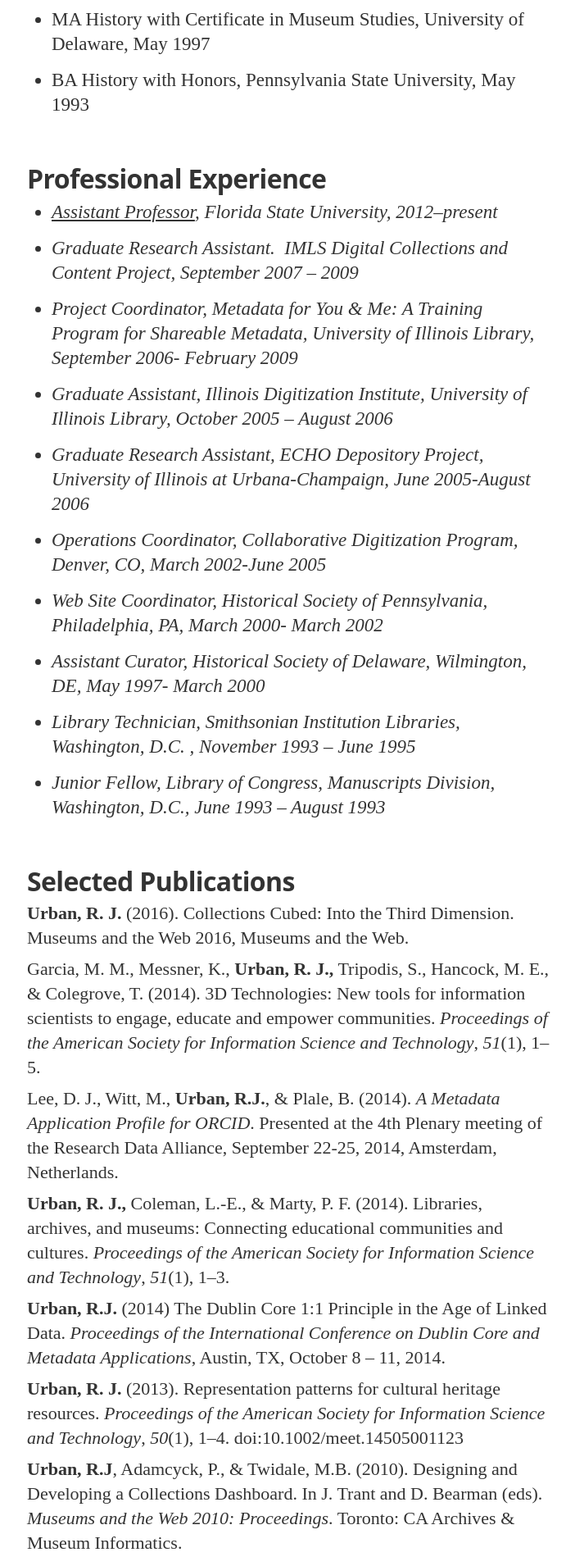
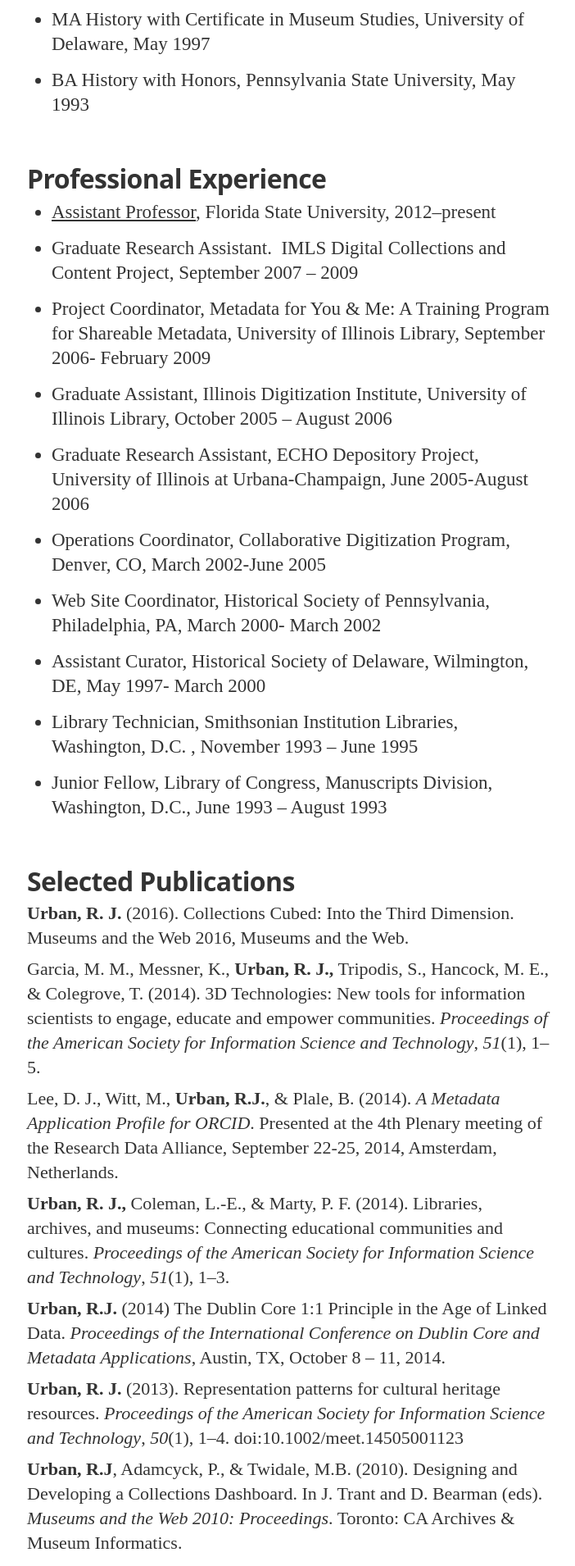
Before and after one commit to musebrarian/musebrarian.github.io, a Jekyll site: the page built from experience.md, in a window 1280 px wide. Shown: the part 554-2464 px from the top of the page at 82% size, without its empty margins (287-989 px from the left). Built offline with Jekyll 4.4.1, drawn with Linux system fonts in a browser that asks for light colours; nearby versions of some CDN libraries; some web fonts are replaced.

```diff
--- a/experience.md
+++ b/experience.md
@@ -14,16 +14,16 @@ http://richardjurban.net
 - BA History with Honors, Pennsylvania State University, May 1993
 
 ## Professional Experience
-- _[Assistant Professor](http://chi.cci.fsu.edu), Florida State University, 2012–present_
-- _Graduate Research Assistant.  IMLS Digital Collections and Content Project, September 2007 – 2009_
-- _Project Coordinator, Metadata for You & Me: A Training Program for Shareable Metadata, University of Illinois Library, September 2006- February 2009_
-- _Graduate Assistant, Illinois Digitization Institute, University of Illinois Library, October 2005 – August 2006 _
-- _Graduate Research Assistant, ECHO Depository Project, University of Illinois at Urbana-Champaign, June 2005-August 2006_
-- _Operations Coordinator, Collaborative Digitization Program, Denver, CO, March 2002-June 2005_
-- _Web Site Coordinator, Historical Society of Pennsylvania, Philadelphia, PA, March 2000- March 2002_
-- _Assistant Curator, Historical Society of Delaware, Wilmington, DE, May 1997- March 2000_
-- _Library Technician, Smithsonian Institution Libraries, Washington, D.C. , November 1993 – June 1995 _
-- _Junior Fellow, Library of Congress, Manuscripts Division, Washington, D.C., June 1993 – August 1993_
+- [Assistant Professor](http://chi.cci.fsu.edu), Florida State University, 2012–present
+- Graduate Research Assistant.  IMLS Digital Collections and Content Project, September 2007 – 2009
+- Project Coordinator, Metadata for You & Me: A Training Program for Shareable Metadata, University of Illinois Library, September 2006- February 2009
+- Graduate Assistant, Illinois Digitization Institute, University of Illinois Library, October 2005 – August 2006
+- Graduate Research Assistant, ECHO Depository Project, University of Illinois at Urbana-Champaign, June 2005-August 2006
+- Operations Coordinator, Collaborative Digitization Program, Denver, CO, March 2002-June 2005
+- Web Site Coordinator, Historical Society of Pennsylvania, Philadelphia, PA, March 2000- March 2002
+- Assistant Curator, Historical Society of Delaware, Wilmington, DE, May 1997- March 2000
+- Library Technician, Smithsonian Institution Libraries, Washington, D.C. , November 1993 – June 1995
+- Junior Fellow, Library of Congress, Manuscripts Division, Washington, D.C., June 1993 – August 1993
 
 ## Selected Publications
 **Urban, R. J.** (2016). Collections Cubed: Into the Third Dimension.  Museums and the Web 2016, Museums and the Web.
@@ -47,7 +47,9 @@ Renear, A.H., Wickett, K.M., **Urban, R.J.**, Dubin, D., & Shreeves, S.L. (2008)
 Bailey-Hainer, B. & **Urban, R.** (2004). The Colorado Digitization Program: a collaboration success story. _Library Hi Tech,_ 22, 254-262.
 
 ## Selected Teaching
-### _Florida State University, School of Information (2012 – present)_
+
+### Florida State University, School of Information (2012 – present)
+
 - Professor – LIS4351 User Experience Design (2015)
 - Professor – LIS5275 Usability Analysis (2014 – 2015)
 - Professor – LIS5590 Museum Informatics (2012 – 2015)
```
